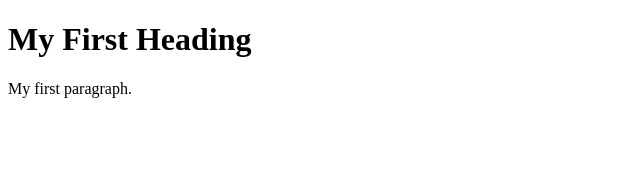
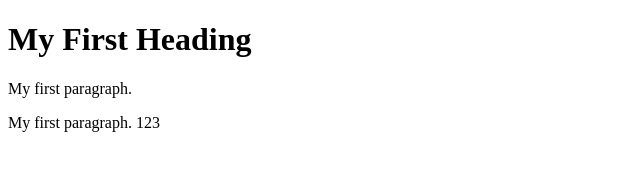
Before and after one commit to aditya1991yr/github-1, a plain HTML site: page Index.html in a window 1280 px wide. Shown: the whole page, without its empty margins (0-640 px from the left). Drawn offline with Linux system fonts and the light colour scheme.

Commit message:
build v1

```diff
--- a/Index.html
+++ b/Index.html
@@ -5,6 +5,7 @@
 <h1>My First Heading</h1>
 
 <p>My first paragraph.</p>
+<p>My first paragraph. 123</p>
 
 </body>
 </html>
```
